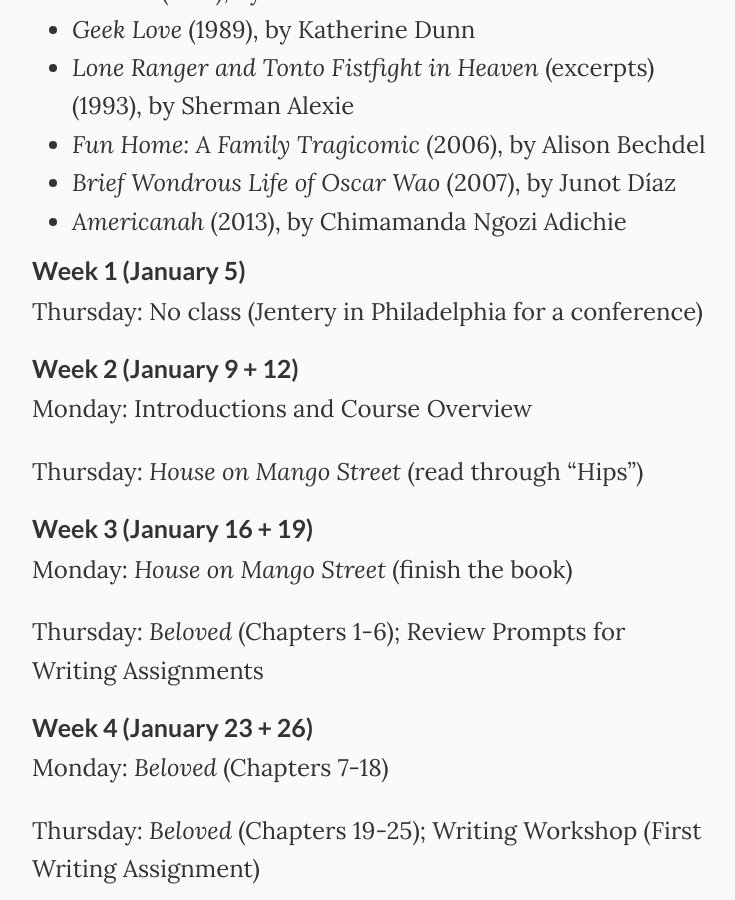
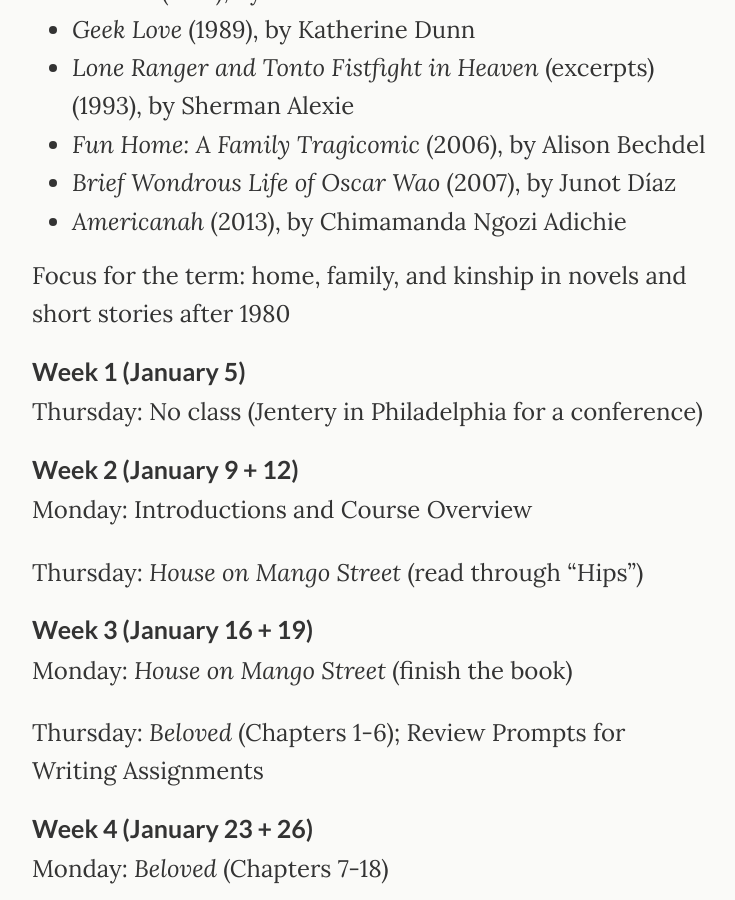
Before and after one commit to jentery/429c, a Jekyll site: the page built from index.md, in a window 1280 px wide and 900 px high, scrolled down 359 px. Shown: the whole window, without its empty margins (266-1001 px from the left). Built offline with Jekyll 4.4.1, drawn with Linux system fonts in a browser that asks for light colours.

Commit message:
Update index.md

```diff
--- a/index.md
+++ b/index.md
@@ -14,6 +14,8 @@ title: Schedule
 * *Fun Home: A Family Tragicomic* (2006), by Alison Bechdel
 * *Brief Wondrous Life of Oscar Wao* (2007), by Junot Díaz
 * *Americanah* (2013), by Chimamanda Ngozi Adichie
+
+Focus for the term: home, family, and kinship in novels and short stories after 1980
 
 ### Week 1 (January 5)
 
```
